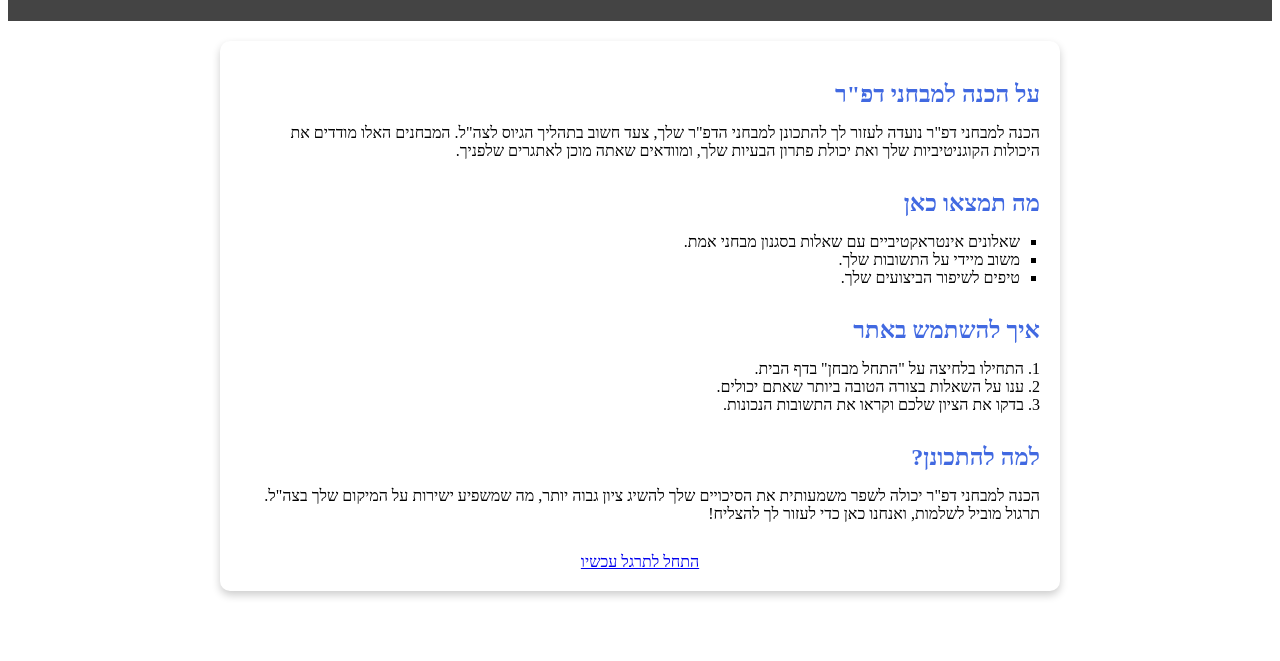
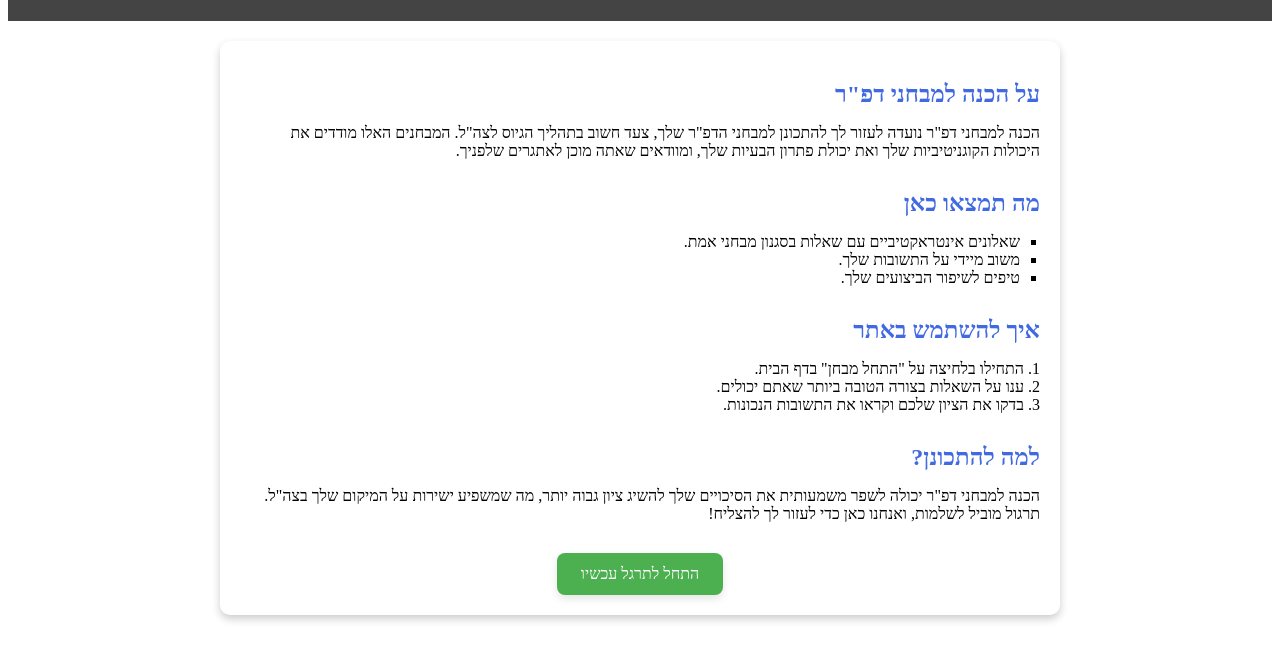
Before and after one commit to henryfedotov1/Exam_dapar, a plain HTML site: page index.html in a window 1280 px wide. Shown: the part 107-768 px from the top of the page. Drawn offline with Linux system fonts and the light colour scheme.

Commit message:
Update style.css

```diff
--- a/style.css
+++ b/style.css
@@ -34,3 +34,29 @@ ul {
     text-align: center;
     margin-top: 30px;
 }
+
+.start-quiz .btn {
+    background-color: #4CAF50; /* Professional green color */
+    color: white;
+    padding: 12px 24px;
+    text-align: center;
+    text-decoration: none;
+    display: inline-block;
+    font-size: 16px;
+    border-radius: 8px; /* Rounded corners */
+    border: none;
+    box-shadow: 0 4px 8px rgba(0, 0, 0, 0.1); /* Subtle shadow */
+    transition: background-color 0.3s ease, transform 0.3s ease; /* Smooth transitions */
+}
+
+/* Hover Effect */
+.start-quiz .btn:hover {
+    background-color: #45a049; /* Slightly darker green on hover */
+    transform: translateY(-2px); /* Lift effect */
+}
+
+/* Focused button for accessibility */
+.start-quiz .btn:focus {
+    outline: none;
+    box-shadow: 0 0 0 4px rgba(76, 175, 80, 0.5); /* Glow effect */
+}
```
